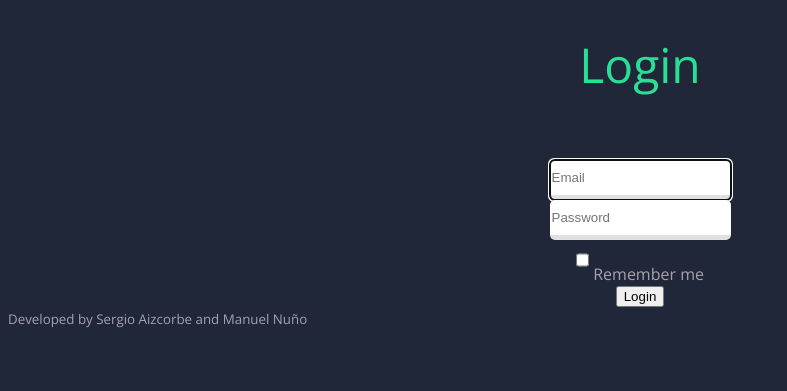
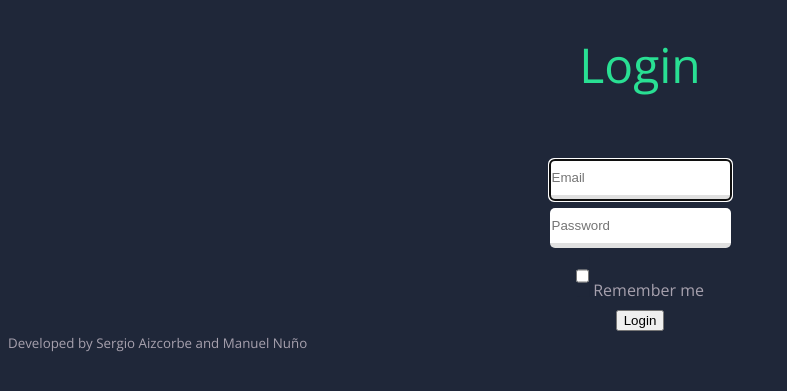
Before and after one commit to saizk/Survey-Web, a Flask app: page /login in a window 1280 px wide. Shown: the part 219-610 px from the top of the page, without its empty margins (0-787 px from the left). Run offline with Flask 2, Linux system fonts and the light colour scheme.

Commit message:
sergio check2

```diff
--- a/survey/templates/auth/login.html
+++ b/survey/templates/auth/login.html
@@ -11,9 +11,9 @@
     {% endwith %}
     <br/>
     <form class="new_survey" method="POST" action="/login">
-        <div><input class="email" type="email" name="email" placeholder="Email" autofocus=""></div>
-        <div><input class="pwd" type="password" name="password" placeholder="Password"></div>
-        <div><input type="checkbox"> Remember me</div>
+        <div class="signup"><input class="email" type="email" name="email" placeholder="Email" autofocus=""></div>
+        <div class="signup"><input class="pwd" type="password" name="password" placeholder="Password"></div>
+        <div class="signup"><input type="checkbox"> Remember me</div>
         <button class="log_button">Login</button>
     </form>
 
```
Also changed, not shown: survey/templates/auth/signup.html (+4 -4 lines), survey/static/survey.css (line endings or trailing spaces).
